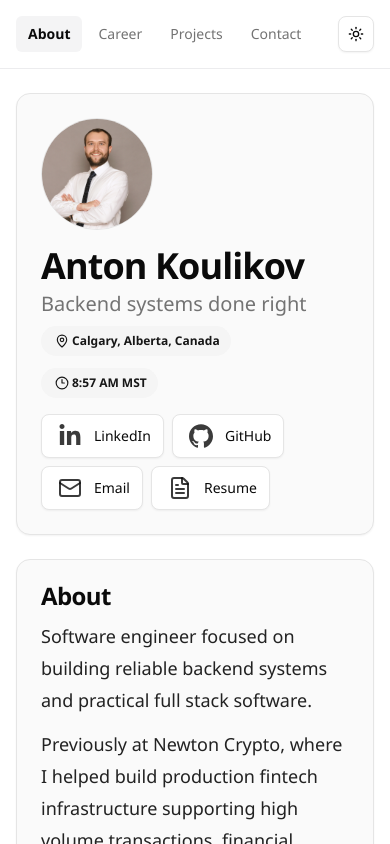
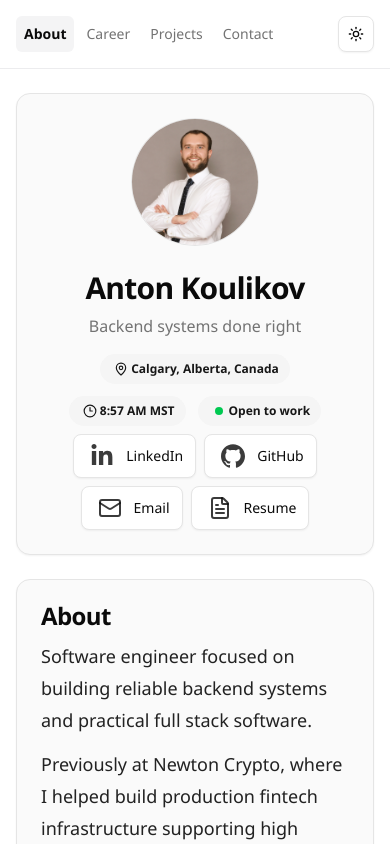
Before and after one commit to Koulant/portfolio, a Next.js app: page / in a window 390 px wide. Shown: the top 844 px of the page. Built offline with nearby package versions, Linux system fonts and the light colour scheme.

Commit message:
Add open to work badge, fix flexbox

```diff
--- a/src/app/layout.tsx
+++ b/src/app/layout.tsx
@@ -42,7 +42,7 @@ export default function RootLayout({
 }>) {
   return (
     <html lang="en" suppressHydrationWarning>
-      <body className="bg-background text-foreground antialiased">
+      <body className="bg-background text-foreground overflow-x-hidden antialiased">
         <ThemeProvider>
           <div className="flex min-h-screen flex-col">
             <SiteHeader />
--- a/src/app/page.tsx
+++ b/src/app/page.tsx
@@ -33,6 +33,53 @@ const SOCIAL_ICON_CLASS =
 const SOCIAL_ICON_CLASSNAME = "size-6 text-foreground/80 transition-colors";
 const SOCIAL_BRAND_ICON_CLASSNAME = "size-6 text-foreground/80 transition-colors fill-current";
 const SOCIAL_ICON_SIZE = 24;
+
+function isExternalHref(href: string) {
+  return href.startsWith("http") || href.startsWith("mailto:");
+}
+function isHttpHref(href: string) {
+  return href.startsWith("http");
+}
+function isStaticAssetHref(href: string) {
+  return href.startsWith("/") && /\.[a-z0-9]+$/i.test(href);
+}
+
+const orderedSocials = [...profile.socials].sort((a, b) => {
+  const priority = (label: string) => {
+    const normalized = label.toLowerCase();
+    if (normalized.includes("linkedin")) return 1;
+    if (normalized.includes("github")) return 2;
+    if (normalized.includes("email")) return 3;
+    if (normalized.includes("resume")) return 4;
+    return 5;
+  };
+  return priority(a.label) - priority(b.label);
+});
+
+const sourceSections = profile.techStackSections ?? [
+  { title: "Stack", technologies: profile.techStack },
+];
+const stackSections = sourceSections.map((section) => {
+  const grouped = new Map<string, { label: string; aliases: string[] }>();
+  const merge = (key: string, label: string, original: string) => {
+    const existing = grouped.get(key);
+    if (existing) {
+      if (!existing.aliases.includes(original)) existing.aliases.push(original);
+      return;
+    }
+    grouped.set(key, { label, aliases: [original] });
+  };
+
+  for (const tech of section.technologies) {
+    if (!tech) continue;
+    const normalized = tech.toLowerCase();
+    if (normalized.includes("react native")) { merge("react", "React", tech); continue; }
+    if (normalized.includes("firestore")) { merge("firebase", "Firebase", tech); continue; }
+    merge(normalized, tech, tech);
+  }
+
+  return { title: section.title, technologies: Array.from(grouped.values()) };
+});
 type BrandIcon = Omit<SimpleIcon, "license" | "guidelines" | "svg"> & { viewBox?: string };
 type SocialIconConfig = { type: "simple"; icon: BrandIcon } | { type: "svg"; node: ReactNode };
 
@@ -79,84 +126,25 @@ function getSocialIcon(label: string): SocialIconConfig {
 }
 
 export default function HomePage() {
-  const isExternalHref = (href: string) => href.startsWith("http") || href.startsWith("mailto:");
-  const isHttpHref = (href: string) => href.startsWith("http");
-  const isStaticAssetHref = (href: string) => href.startsWith("/") && /\.[a-z0-9]+$/i.test(href);
-  const orderedSocials = [...profile.socials].sort((a, b) => {
-    const priority = (label: string) => {
-      const normalized = label.toLowerCase();
-
-      if (normalized.includes("linkedin")) return 1;
-      if (normalized.includes("github")) return 2;
-      if (normalized.includes("email")) return 3;
-      if (normalized.includes("resume")) return 4;
-      return 4;
-    };
-
-    return priority(a.label) - priority(b.label);
-  });
-  const stackSections = (() => {
-    const sourceSections = profile.techStackSections ?? [
-      { title: "Stack", technologies: profile.techStack },
-    ];
-
-    return sourceSections.map((section) => {
-      const grouped = new Map<string, { label: string; aliases: string[] }>();
-      const merge = (key: string, label: string, original: string) => {
-        const existing = grouped.get(key);
-        if (existing) {
-          if (!existing.aliases.includes(original)) {
-            existing.aliases.push(original);
-          }
-          return;
-        }
-        grouped.set(key, { label, aliases: [original] });
-      };
-
-      for (const tech of section.technologies) {
-        if (!tech) continue;
-        const normalized = tech.toLowerCase();
-
-        if (normalized.includes("react native")) {
-          merge("react", "React", tech);
-          continue;
-        }
-        if (normalized.includes("firestore")) {
-          merge("firebase", "Firebase", tech);
-          continue;
-        }
-        merge(normalized, tech, tech);
-      }
-
-      return {
-        title: section.title,
-        technologies: Array.from(grouped.values()),
-      };
-    });
-  })();
-
   return (
     <section className="space-y-6 text-left">
       <Card>
-        <CardContent className="space-y-4 pt-6">
-          <div className="flex flex-wrap items-end justify-between gap-4">
-            <div className="flex flex-wrap items-end gap-4">
-              <div className="border-border relative h-28 w-28 shrink-0 overflow-hidden rounded-full border md:h-36 md:w-36">
+        <CardContent className="pt-6">
+          <div className="flex flex-col items-center gap-6 sm:flex-row sm:items-start">
+            <div className="border-border relative h-32 w-32 shrink-0 overflow-hidden rounded-full border md:h-44 md:w-44">
               <Image
                 src={profile.portraitUrl}
                 alt={`${profile.name} portrait`}
                 fill
-                  sizes="(max-width: 768px) 112px, 144px"
+                sizes="(max-width: 768px) 128px, 176px"
                 className="object-cover"
                 priority
               />
             </div>
-              <div className="space-y-1">
-                <h1 className="text-4xl font-bold tracking-tight sm:text-5xl">{profile.name}</h1>
-                <div className="text-muted-foreground text-lg">
+            <div className="min-w-0 flex-1 space-y-2 text-center sm:text-left">
+              <h1 className="text-3xl font-bold tracking-tight sm:text-4xl md:text-5xl">{profile.name}</h1>
               <RoleScroller roles={profile.roles} />
-                </div>
-                <div className="text-muted-foreground flex flex-wrap items-center gap-3 text-sm leading-none">
+              <div className="text-muted-foreground flex flex-wrap items-center justify-center gap-3 text-sm leading-none sm:justify-start">
                 <Badge variant="secondary">
                   <span className="inline-flex h-5 w-5 items-center justify-center">
                     <MapPin className="size-3.5" />
@@ -171,12 +159,17 @@ export default function HomePage() {
                     <CurrentTime timezone={profile.timezone} />
                   </span>
                 </Badge>
+                <Badge variant="secondary">
+                  <span className="inline-flex h-5 w-5 items-center justify-center">
+                    <span className="relative flex h-2 w-2">
+                      <span className="bg-green-500 absolute inline-flex h-full w-full animate-ping rounded-full opacity-75" />
+                      <span className="bg-green-500 relative inline-flex h-2 w-2 rounded-full" />
+                    </span>
+                  </span>
+                  <span className="leading-none">Open to work</span>
+                </Badge>
               </div>
-              </div>
-            </div>
-          </div>
-
-          <div className="flex flex-wrap gap-2">
+              <div className="flex flex-wrap justify-center gap-2 sm:justify-start">
                 {orderedSocials.map((link) => {
                   const socialIcon = getSocialIcon(link.label);
                   const linkLabel = link.label;
@@ -233,6 +226,8 @@ export default function HomePage() {
                   );
                 })}
               </div>
+            </div>
+          </div>
         </CardContent>
       </Card>
 
--- a/src/components/role-scroller.tsx
+++ b/src/components/role-scroller.tsx
@@ -1,6 +1,9 @@
 "use client";
 
 import { useEffect, useMemo, useState } from "react";
+
+const TRANSITION_MS = 420;
+const HOLD_MS = 1800;
 
 type RoleScrollerProps = {
   roles: string[];
@@ -12,15 +15,11 @@ export function RoleScroller({ roles }: RoleScrollerProps) {
   const [index, setIndex] = useState(0);
   const [phase, setPhase] = useState<ScrollPhase>("show");
   const [prefersReducedMotion, setPrefersReducedMotion] = useState(false);
-  const transitionMs = 420;
-  const holdMs = 1800;
   const safeRoles = useMemo(() => roles.filter(Boolean), [roles]);
   const safeRoleCount = safeRoles.length;
-  const safeRolesKey = safeRoles.join("|");
+  const safeRolesKey = useMemo(() => safeRoles.join("|"), [safeRoles]);
 
   useEffect(() => {
-    if (typeof window === "undefined") return;
-
     const mediaQuery = window.matchMedia("(prefers-reduced-motion: reduce)");
     const handleMotionPreference = () => setPrefersReducedMotion(mediaQuery.matches);
 
@@ -40,29 +39,29 @@ export function RoleScroller({ roles }: RoleScrollerProps) {
       cycleTimer = setTimeout(() => {
         setIndex((current) => (current + 1) % safeRoleCount);
         setPhase("show");
-        cycleTimer = setTimeout(cycle, holdMs);
-      }, transitionMs);
+        cycleTimer = setTimeout(cycle, HOLD_MS);
+      }, TRANSITION_MS);
     };
 
-    cycleTimer = setTimeout(cycle, holdMs);
+    cycleTimer = setTimeout(cycle, HOLD_MS);
 
     return () => {
       if (cycleTimer) clearTimeout(cycleTimer);
     };
-  }, [safeRoleCount, safeRolesKey, transitionMs, holdMs, prefersReducedMotion]);
+  }, [safeRoleCount, safeRolesKey, prefersReducedMotion]);
 
   if (safeRoles.length === 0) {
     return null;
   }
 
   if (prefersReducedMotion) {
-    return <p className="text-muted-foreground h-8 overflow-hidden text-xl">{safeRoles[index]}</p>;
+    return <p className="text-muted-foreground h-8 w-full overflow-hidden text-base sm:text-xl">{safeRoles[index]}</p>;
   }
 
   return (
-    <p className="text-muted-foreground relative h-8 overflow-hidden text-xl">
+    <p className="text-muted-foreground relative h-8 w-full overflow-hidden text-base sm:text-xl">
       <span
-        className={`text-muted-foreground will-change-opacity transition-opacity duration-[400ms] ease-in-out ${
+        className={`will-change-[opacity] transition-opacity duration-400 ease-in-out ${
           phase === "show" ? "opacity-100" : "opacity-0"
         }`}
       >
--- a/src/components/site-links.tsx
+++ b/src/components/site-links.tsx
@@ -33,7 +33,7 @@ export function SiteLinks({ links, activePath, variant }: SiteLinksProps) {
                   href={link.href}
                   aria-current={isActive ? "page" : undefined}
                   className={cn(
-                    "rounded-md px-3 py-2 text-sm font-medium transition-colors",
+                    "rounded-md px-2 py-2 text-sm font-medium transition-colors sm:px-3",
                     isActive
                       ? "text-foreground dark:text-foreground bg-zinc-100 font-semibold dark:bg-zinc-800/70"
                       : "text-muted-foreground hover:bg-muted hover:text-foreground"
```
Lines whose indentation alone changed are shown as unchanged.
